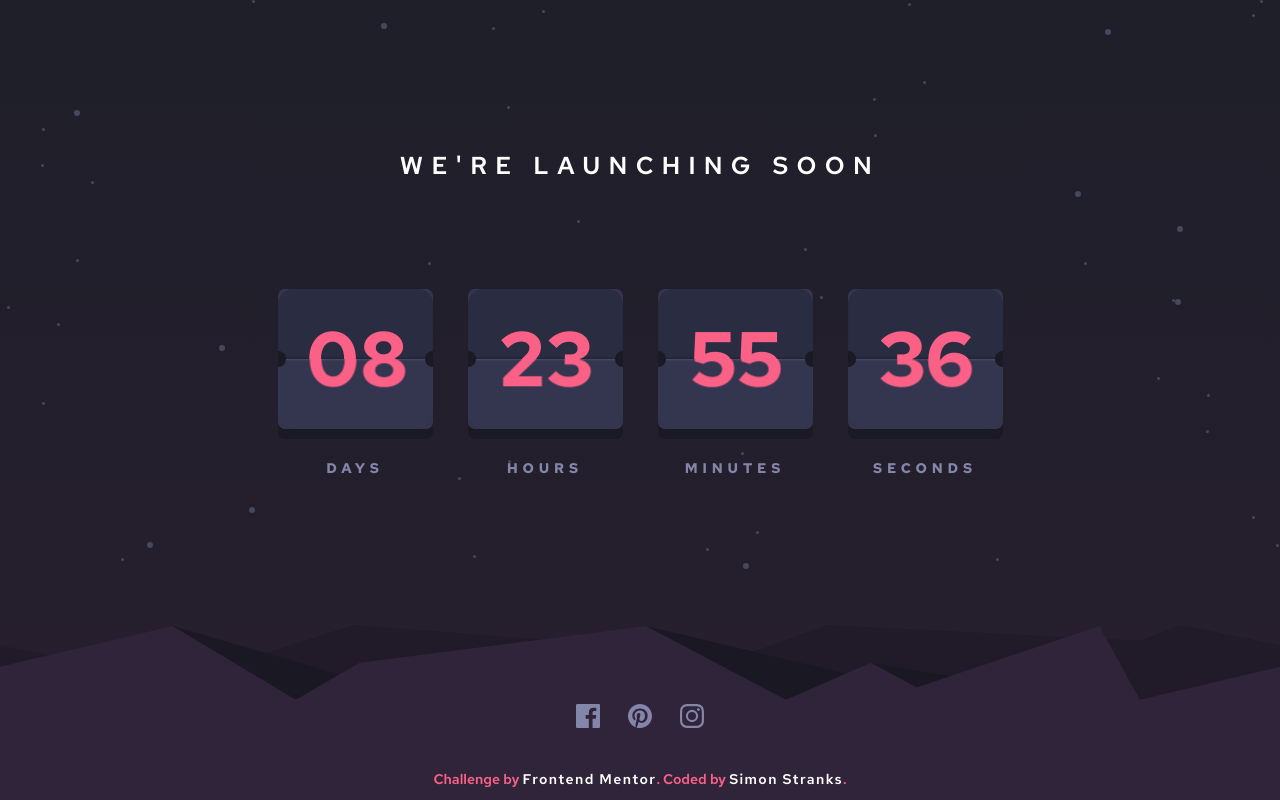
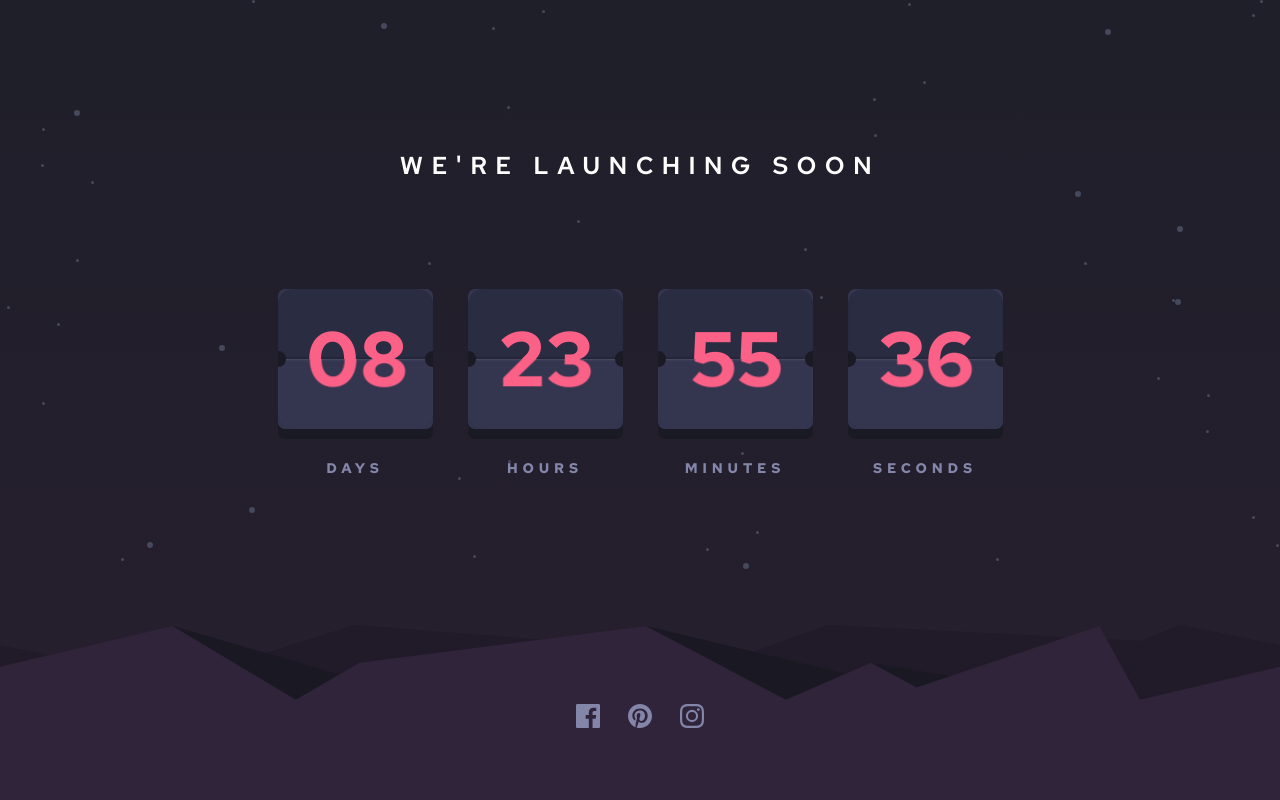
Before and after one commit to OG0808/countdown, a React app: page public/index.html in a window 1280 px wide. Built offline with nearby package versions, Linux system fonts and the light colour scheme.

Commit message:
first commit

```diff
--- a/public/index.html
+++ b/public/index.html
@@ -16,12 +16,7 @@
     <h1 class="hidden-h1">Product Launch Page Countdown</h1>
     <main id="root"></main>
     <footer>
-      <p class="attribution">
-        Challenge by
-        <a href="https://www.frontendmentor.io?ref=challenge" target="_blank"
-          >Frontend Mentor</a
-        >. Coded by <a href="https://github.com/SStranks">Simon Stranks</a>.
-      </p>
+
     </footer>
   </body>
 </html>
```
